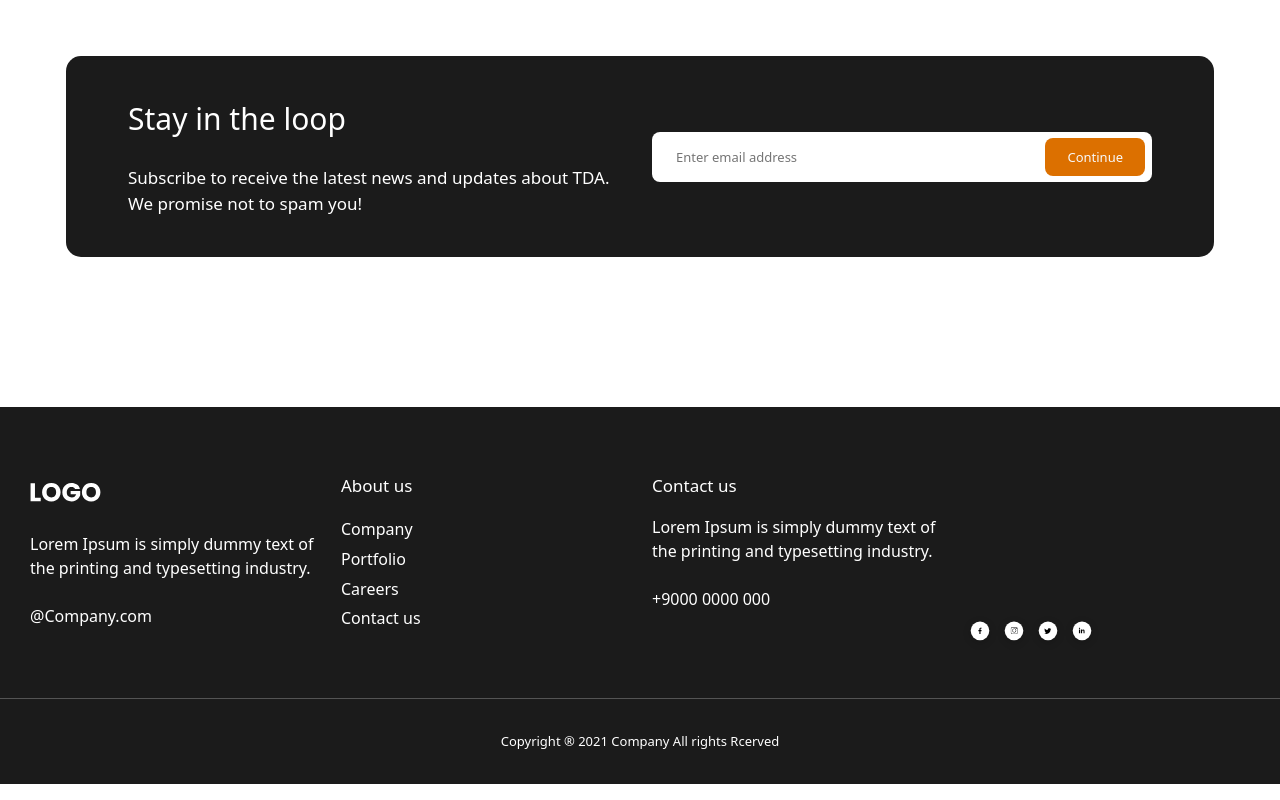
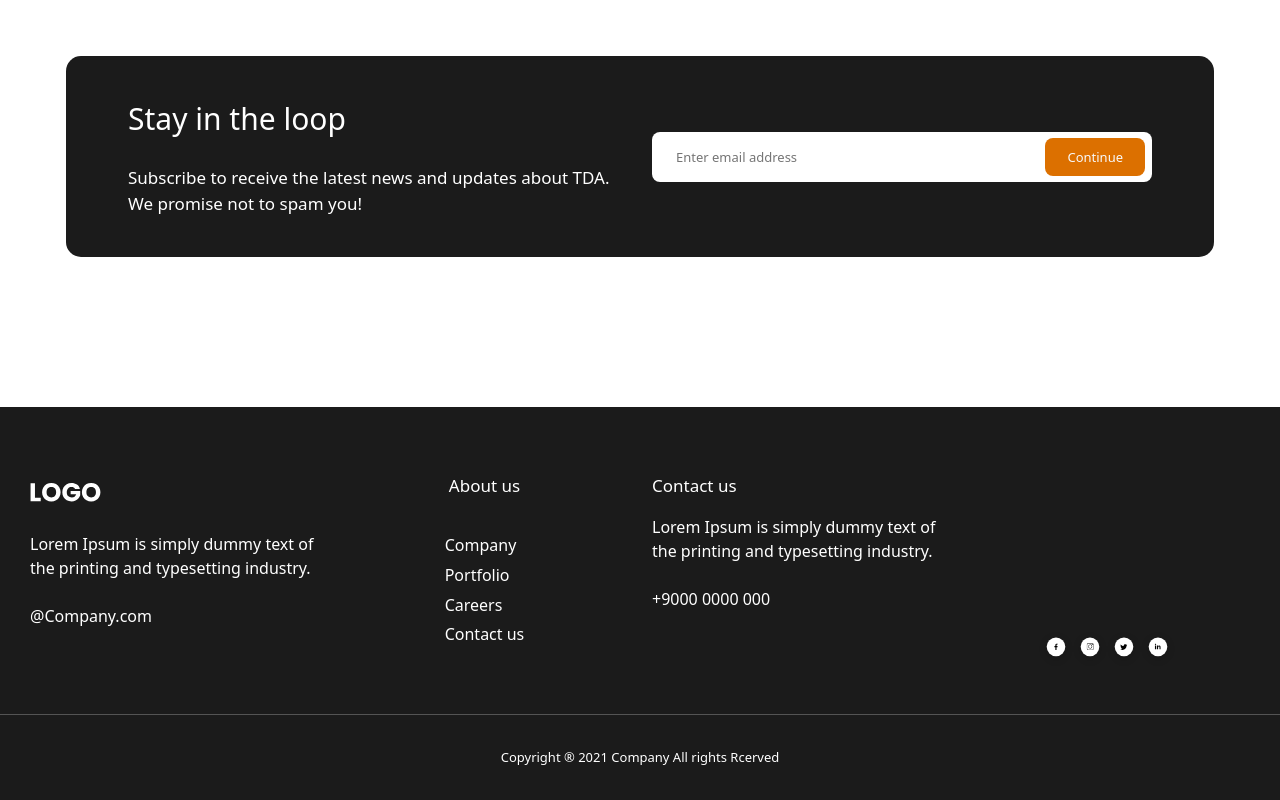
Before and after one commit to Kamol21/kamoliddin-4month-exam, a website: page index.html in a window 1280 px wide. Shown: the part 3985-4785 px from the top of the page. Drawn offline with nearby package versions, Linux system fonts and the light colour scheme.

Commit message:
Initial commit

```diff
--- a/index.html
+++ b/index.html
@@ -263,7 +263,7 @@
                   @Company.com
                </strong>
             </div>
-            <div class="col">
+            <div class="col d-flex flex-column align-items-center">
                <strong class="foot-2-toptext text-white mb-3">
                   About us
                </strong>
@@ -291,7 +291,7 @@
                </ul>
             </div>
             <div class="col">
-               <strong class="foot-2-toptext text-white">
+               <strong class="foot-2-toptext text-white text-start">
                   Contact us
                </strong>
                <p class="foot-1-text text-white mt-3 mb-4">
@@ -301,7 +301,7 @@
                   +9000 0000 000
                </a>
             </div>
-            <div class="col d-flex align-items-end">
+            <div class="col d-flex align-items-end justify-content-center">
                <a class="text-decoration-none" href="https://ru-ru.facebook.com/">
                   <img src="./images/f-book.svg" width="34" height="34" alt="facebook link">
                </a>
```
